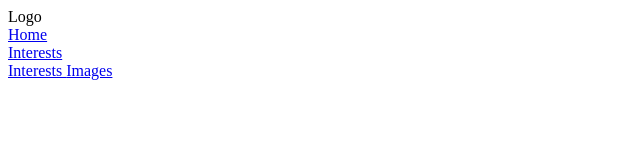
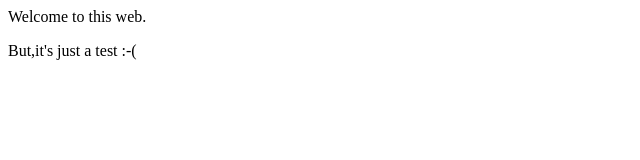
Before and after one commit to Pretharp/Pretharp.github.io, a plain HTML site: page index.html in a window 1280 px wide. Shown: the whole page, without its empty margins (0-640 px from the left). Drawn offline with Linux system fonts and the light colour scheme.

Commit message:
Update index.html

```diff
--- a/index.html
+++ b/index.html
@@ -1,24 +1,2 @@
-<div class="ui top menu"> <!-- 顶栏 -->
-  <a class="logo"> <!-- 左对齐 logo -->
-    Logo
-  </a>
-  <div id="rightali"> <!-- 右对齐页面导航 -->
-    <a class="active item" id="Home" href="/"> <!-- 普通页面导航 -->
-      Home
-    </a>
-    <!-- 相似内容已省略 -->
-    <div class="drop down item flex"> <!-- Interest + 下拉菜单部分 -->
-      <a class="item" id="Inte" href="/interests"> <!-- 下拉菜单滴伪装 -->
-        Interests
-      </a>
-      <div class="drop down menu"> <!-- 本体 -->
-        <a class="item" id="Inte" href="/interests"> <!-- 伪装成词条 -->
-          Interests
-        </a>
-        <a class="drop down item ex" href="/imgs"> <!-- 下拉菜单页面导航 -->
-          Images
-        </a>
-        <!-- 相似内容已省略 -->
-     </div>
-  </div>
-</div>
+<p>Welcome to this web.</p>
+<p>But,it's just a test :-(</p>
```
